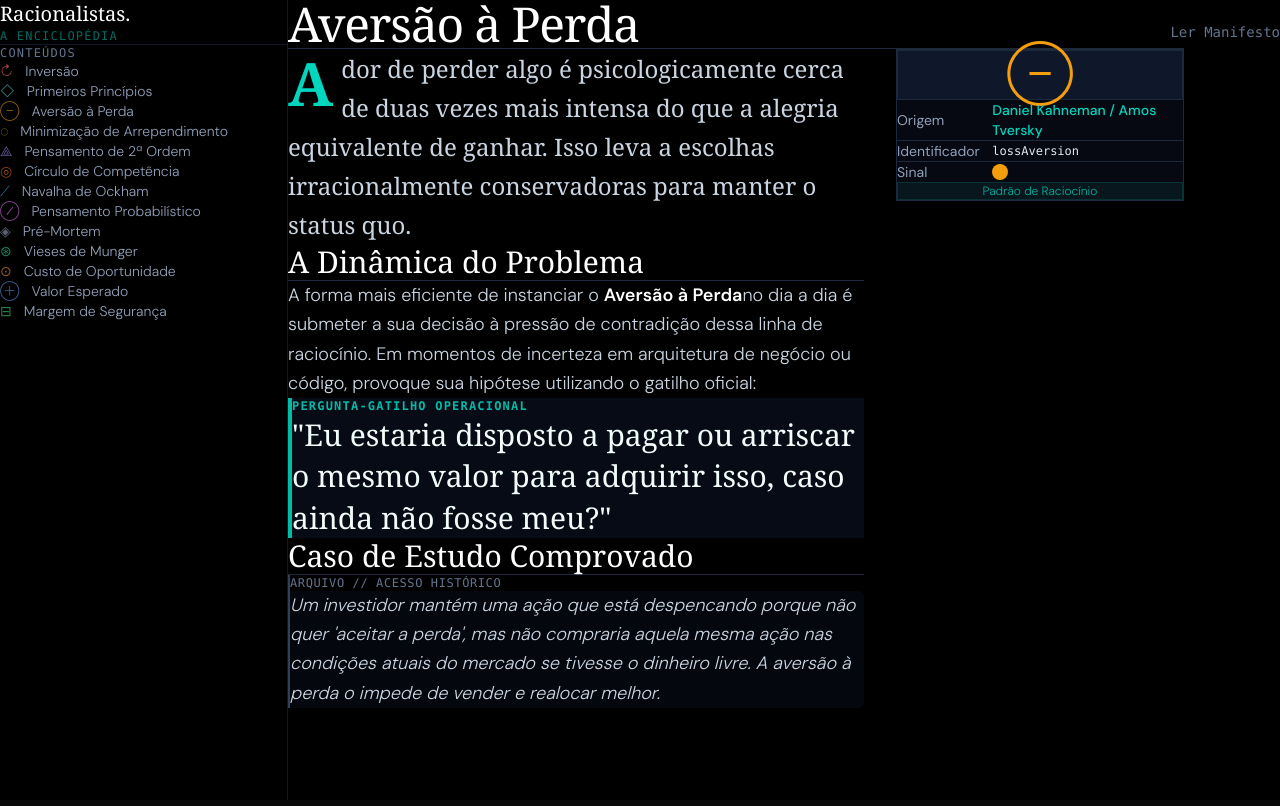
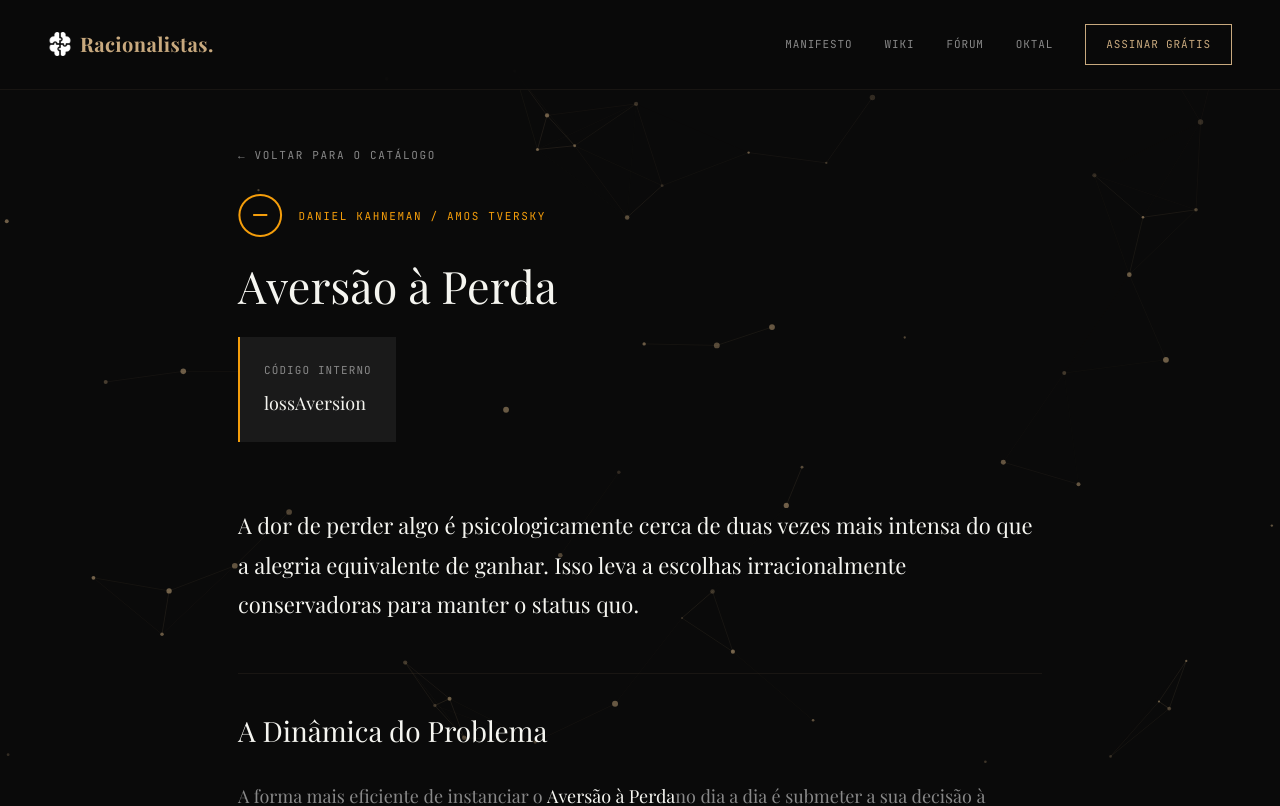
Before and after one commit to alexmeirelles/racionalistas, a Next.js app: page /wiki/aversao-a-perda in a window 1280 px wide. Shown: the top 806 px of the page. Built offline with nearby package versions, Linux system fonts and the light colour scheme; a web font is replaced by a local one.

Commit message:
refactor(wiki): espelha layout estrito da landing page em todo o diretorio

```diff
--- a/src/app/wiki/[slug]/page.tsx
+++ b/src/app/wiki/[slug]/page.tsx
@@ -1,108 +1,118 @@
-import React from 'react';
+import { wikiContent } from '@/lib/wiki-content';
+import { notFound } from 'next/navigation';
 import Link from 'next/link';
-import { notFound } from 'next/navigation';
-import { wikiContent } from '@/lib/wiki-content';
-
-export function generateStaticParams() {
-  return wikiContent.map((model) => ({
-    slug: model.slug,
-  }));
-}
-
-export function generateMetadata({ params }: { params: { slug: string } }) {
-  const model = wikiContent.find((m) => m.slug === params.slug);
-  if (!model) return { title: 'Não Encontrado' };
-
-  return {
-    title: `${model.name} | Racionalistas Wiki`,
-    description: model.definition,
-  };
-}
+import Image from "next/image";
+import iconPic from "../../icon.png";
 
 export default function WikiArticle({ params }: { params: { slug: string } }) {
-  const model = wikiContent.find((m) => m.slug === params.slug);
+  const model = wikiContent.find(m => m.slug === params.slug);
 
   if (!model) {
     notFound();
   }
 
   return (
-    <article className="relative min-h-full pb-20 max-w-full">
-      {/* Título Estilo Wikipedia (Sublinhado completo) */}
-      <header className="mb-6 border-b border-slate-800 pb-2 flex items-baseline justify-between">
-        <h1 className="text-4xl md:text-5xl font-serif text-white tracking-tight m-0">
-          {model.name}
-        </h1>
-      </header>
+    <>
+      <nav>
+        <div className="logo" style={{ display: "flex", alignItems: "center", gap: "0.5rem" }}>
+          <Image src={iconPic} alt="Racionalistas" width={24} height={24} style={{ filter: "brightness(0) invert(1)" }} />
+          <span>Racionalistas<span>.</span></span>
+        </div>
+        <div className="nav-links">
+          <Link href="/#manifesto" className="nav-link">Manifesto</Link>
+          <Link href="/wiki" className="nav-link">Wiki</Link>
+          <Link href="/forum" className="nav-link">Fórum</Link>
+          <Link href="/#oktal" className="nav-link">Oktal</Link>
+          <Link href="/#assinar" className="nav-cta">Assinar grátis</Link>
+        </div>
+      </nav>
 
-      <div className="flex flex-col xl:flex-row-reverse gap-8 items-start">
+      <section style={{ paddingTop: "140px", maxWidth: "900px", margin: "0 auto" }}>
 
-        {/* Infobox Direito (Wikipedia Style) */}
-        <aside className="w-full xl:w-72 flex-shrink-0 bg-slate-900/40 border border-slate-800 p-1 mb-8 xl:mb-0 xl:mt-2">
-          <div className="bg-slate-900 border border-slate-800 flex items-center justify-center py-6 text-5xl mb-1" style={{ color: model.color }}>
-            {model.icon}
+        {/* CABEÇALHO DO ARTIGO */}
+        <div style={{ marginBottom: "64px" }}>
+          <Link href="/wiki" style={{
+            fontFamily: "var(--mono)", fontSize: "11px", letterSpacing: "0.15em",
+            textTransform: "uppercase", color: "var(--gray-text)", textDecoration: "none",
+            marginBottom: "24px", display: "inline-block"
+          }}>
+            ← Voltar para o Catálogo
+          </Link>
+
+          <div style={{ display: "flex", alignItems: "center", gap: "16px", marginBottom: "16px" }}>
+            <span style={{ color: model.color, fontSize: "2rem" }}>{model.icon}</span>
+            <div className="section-tag" style={{ margin: 0, color: model.color }}>{model.thinker}</div>
           </div>
-          <table className="w-full text-sm border-collapse text-left">
-            <tbody>
-              <tr className="border-b border-slate-800">
-                <th className="py-2 px-3 text-slate-400 font-normal w-1/3">Origem</th>
-                <td className="py-2 px-3 text-teal-400 font-medium">{model.thinker}</td>
-              </tr>
-              <tr className="border-b border-slate-800">
-                <th className="py-2 px-3 text-slate-400 font-normal">Identificador</th>
-                <td className="py-2 px-3 text-slate-200 font-mono text-xs">{model.id}</td>
-              </tr>
-              <tr>
-                <th className="py-2 px-3 text-slate-400 font-normal">Sinal</th>
-                <td className="py-2 px-3">
-                  <div className="w-4 h-4 rounded-full" style={{ backgroundColor: model.color }}></div>
-                </td>
-              </tr>
-            </tbody>
-          </table>
-          <div className="bg-teal-900/20 text-teal-400/80 text-xs text-center py-2 mt-1 border border-teal-900/50">
-            Padrão de Raciocínio
+
+          <h1 className="section-title" style={{ maxWidth: "100%", marginBottom: "24px" }}>
+            {model.name}
+          </h1>
+
+          <div style={{ padding: "24px", background: "var(--gray)", borderLeft: `2px solid ${model.color}`, display: "inline-block" }}>
+            <div style={{ fontFamily: "var(--mono)", fontSize: "11px", color: "var(--gray-text)", textTransform: "uppercase", letterSpacing: "0.1em", marginBottom: "8px" }}>
+              CÓDIGO INTERNO
+            </div>
+            <div style={{ fontFamily: "var(--serif)", fontSize: "18px" }}>{model.id}</div>
           </div>
-        </aside>
+        </div>
 
-        {/* Conteúdo Fluido */}
-        <div className="flex-1 max-w-3xl text-slate-200">
-
-          <p className="text-slate-300 leading-relaxed font-serif text-xl md:text-2xl mb-8 first-letter:text-6xl first-letter:font-bold first-letter:text-teal-400 first-letter:mr-2 first-letter:mt-1 first-letter:float-left">
+        {/* CORPO DO TEXTO */}
+        <div style={{
+          fontSize: "18px", color: "var(--gray-text)", lineHeight: 1.8,
+          fontFamily: "var(--serif)", paddingBottom: "48px"
+        }}>
+          <p style={{ color: "var(--off-white)", fontSize: "22px", marginBottom: "48px" }}>
             {model.definition}
           </p>
 
-          <h2 className="text-3xl font-serif text-white border-b border-slate-800 pb-3 mt-16 mb-8">
+          <h2 style={{ fontFamily: "var(--serif)", fontSize: "28px", color: "var(--off-white)", marginBottom: "24px", paddingTop: "32px", borderTop: "1px solid var(--amber-dim)" }}>
             A Dinâmica do Problema
           </h2>
-          <p className="text-slate-300 text-lg leading-relaxed mb-6">
-            A forma mais eficiente de instanciar o <strong className="text-white font-bold">{model.name}</strong>
+          <p style={{ marginBottom: "32px" }}>
+            A forma mais eficiente de instanciar o <strong style={{ color: "var(--off-white)", fontWeight: "normal" }}>{model.name}</strong>
             no dia a dia é submeter a sua decisão à pressão de contradição dessa linha de raciocínio.
             Em momentos de incerteza em arquitetura de negócio ou código, provoque sua hipótese utilizando o gatilho oficial:
           </p>
 
-          <div className="border-l-4 border-teal-500 bg-slate-900/50 p-6 md:p-8 my-10 relative">
-            <div className="text-xs font-mono text-teal-500 mb-4 uppercase tracking-widest font-bold">
+          <div style={{ background: "var(--gray)", padding: "48px", textAlign: "center", margin: "48px 0" }}>
+            <div style={{
+              fontFamily: "var(--mono)", fontSize: "11px", letterSpacing: "0.15em",
+              textTransform: "uppercase", color: model.color, marginBottom: "24px"
+            }}>
               Pergunta-Gatilho Operacional
             </div>
-            <p className="text-2xl md:text-3xl font-serif text-teal-50 leading-snug">
+            <p style={{ fontFamily: "var(--serif)", fontSize: "1.8rem", color: "var(--off-white)", margin: 0, fontStyle: "italic", lineHeight: 1.4 }}>
               "{model.triggerQuestion}"
             </p>
           </div>
 
-          <h2 className="text-3xl font-serif text-white border-b border-slate-800 pb-3 mt-16 mb-8">
+          <h2 style={{ fontFamily: "var(--serif)", fontSize: "28px", color: "var(--off-white)", marginBottom: "24px", paddingTop: "32px", borderTop: "1px solid var(--amber-dim)" }}>
             Caso de Estudo Comprovado
           </h2>
-          <div className="text-slate-300 text-lg leading-relaxed pl-6 border-l-2 border-slate-700">
-            <span className="block text-xs font-mono text-slate-500 mb-4 uppercase tracking-wider">Arquivo // Acesso Histórico</span>
-            <p className="bg-slate-900/30 p-6 rounded-r-md text-slate-300 italic">
+          <div style={{ paddingLeft: "32px", borderLeft: "1px solid var(--gray-mid)" }}>
+            <div style={{ fontFamily: "var(--mono)", fontSize: "11px", color: "var(--gray-text)", textTransform: "uppercase", letterSpacing: "0.1em", marginBottom: "16px" }}>
+              Arquivo // Acesso Histórico
+            </div>
+            <p style={{ margin: 0 }}>
               {model.example}
             </p>
           </div>
 
         </div>
+      </section>
 
-      </div>
-    </article>
+      <div className="divider"><hr /></div>
+
+      <footer>
+        <div className="footer-copy">© 2026 Racionalistas. Todos os direitos reservados.</div>
+        <div className="footer-tagline">Pensamento claro é infraestrutura.</div>
+      </footer>
+    </>
   );
 }
+
+export async function generateStaticParams() {
+  return wikiContent.map((item) => ({
+    slug: item.slug,
+  }));
+}
--- a/src/app/wiki/layout.tsx
+++ /dev/null
@@ -1,73 +0,0 @@
-import React from 'react';
-import Link from 'next/link';
-import { wikiContent } from '@/lib/wiki-content';
-
-export const metadata = {
-  title: 'Wiki | Racionalistas',
-  description: 'Catálogo de Modelos Mentais Racionalistas',
-};
-
-export default function WikiLayout({ children }: { children: React.ReactNode }) {
-  return (
-    <div className="flex bg-black text-slate-200 min-h-screen">
-
-      {/* Sidebar - Fixa lateral desktop */}
-      <aside className="hidden md:flex flex-col w-72 bg-black border-r border-slate-900 h-screen sticky top-0 overflow-y-auto">
-        <div className="p-6 pb-2 border-b border-slate-900 sticky top-0 bg-black z-10">
-          <Link href="/" className="text-xl font-serif text-white hover:text-teal-400 transition-colors flex items-center gap-2">
-            Racionalistas.
-          </Link>
-          <div className="text-xs font-mono text-teal-600/70 mt-1 mb-4 uppercase tracking-widest">
-            A Enciclopédia
-          </div>
-        </div>
-
-        <div className="p-4 pt-6 flex-1">
-          <h3 className="text-xs font-mono text-slate-500 uppercase tracking-widest pl-2 mb-3">
-            Conteúdos
-          </h3>
-          <ul className="space-y-[1px]">
-            {wikiContent.map((model) => (
-              <li key={model.id}>
-                <Link
-                  href={`/wiki/${model.slug}`}
-                  className="flex items-center gap-3 px-2 py-1.5 rounded-md text-sm text-slate-400 hover:text-teal-400 hover:bg-teal-900/10 transition-colors group"
-                >
-                  <span className="opacity-60 group-hover:opacity-100" style={{ color: model.color }}>{model.icon}</span>
-                  <span className="truncate">{model.name}</span>
-                </Link>
-              </li>
-            ))}
-          </ul>
-        </div>
-      </aside>
-
-      {/* Área Principal (Topbar + Conteúdo) */}
-      <div className="flex-1 flex flex-col min-w-0 bg-black">
-
-        {/* Topbar Mobile */}
-        <div className="md:hidden flex items-center justify-between p-4 border-b border-slate-900 bg-black/80 backdrop-blur-md sticky top-0 z-20">
-          <Link href="/" className="text-lg font-serif text-white flex items-center gap-2">
-            Racionalistas.
-          </Link>
-          <button className="text-slate-400 hover:text-white">
-            <svg xmlns="http://www.w3.org/2000/svg" className="h-6 w-6" fill="none" viewBox="0 0 24 24" stroke="currentColor">
-              <path strokeLinecap="round" strokeLinejoin="round" strokeWidth={2} d="M4 6h16M4 12h16M4 18h16" />
-            </svg>
-          </button>
-        </div>
-
-        {/* Topbar Desktop (Opcional, apenas status) */}
-        <div className="hidden md:flex items-center justify-end p-4 h-16 w-full absolute top-0 right-0 z-10 pointer-events-none">
-          <div className="flex items-center gap-6 text-sm font-mono text-slate-500 pointer-events-auto">
-            <Link href="/" className="hover:text-white transition-colors">Ler Manifesto</Link>
-          </div>
-        </div>
-
-        <main className="flex-1 p-6 md:p-12 lg:p-16 max-w-4xl mx-auto w-full pt-16 md:pt-24 bg-black">
-          {children}
-        </main>
-      </div>
-    </div>
-  );
-}
--- a/src/app/wiki/page.tsx
+++ b/src/app/wiki/page.tsx
@@ -1,62 +1,58 @@
-import React from 'react';
+import { wikiContent } from '@/lib/wiki-content';
 import Link from 'next/link';
-import { wikiContent } from '@/lib/wiki-content';
-
-export const metadata = {
-  title: 'Wiki | Racionalistas',
-  description: 'Catálogo de Modelos Mentais Racionalistas',
-};
+import Image from "next/image";
+import iconPic from "../icon.png";
 
 export default function WikiIndex() {
+  const sortedContent = [...wikiContent].sort((a,b) => a.name.localeCompare(b.name));
+
   return (
     <>
-      <div className="mb-12 border-b border-slate-900 pb-8">
-        <h1 className="text-4xl md:text-5xl font-serif text-white mb-4 tracking-tight">
-          A Enciclopédia Racionalista
-        </h1>
-        <p className="text-xl text-slate-400 max-w-2xl font-serif italic m-0">
-          O portal colaborativo (e fechado) de infraestrutura cognitiva.
+      <nav>
+        <div className="logo" style={{ display: "flex", alignItems: "center", gap: "0.5rem" }}>
+          <Image src={iconPic} alt="Racionalistas" width={24} height={24} style={{ filter: "brightness(0) invert(1)" }} />
+          <span>Racionalistas<span>.</span></span>
+        </div>
+        <div className="nav-links">
+          <Link href="/#manifesto" className="nav-link">Manifesto</Link>
+          <Link href="/wiki" className="nav-link">Wiki</Link>
+          <Link href="/forum" className="nav-link">Fórum</Link>
+          <Link href="/#oktal" className="nav-link">Oktal</Link>
+          <Link href="/#assinar" className="nav-cta">Assinar grátis</Link>
+        </div>
+      </nav>
+
+      <section style={{ paddingTop: "140px" }}>
+        <div className="section-tag">A Enciclopédia Racionalista</div>
+        <h2 className="section-title" style={{ maxWidth: "800px" }}>O portal de infraestrutura cognitiva.</h2>
+        <p className="section-text" style={{ maxWidth: "700px" }}>
+          A maioria das pessoas decide no piloto automático. A intuição é útil em padrões repetitivos, mas falha em ambientes caóticos. A proposta deste diretório é mapear, arquivar e exemplificar os Modelos Mentais mais robustos documentados pela humanidade.
         </p>
-      </div>
 
-      <div className="max-w-none text-slate-200">
-
-        <div className="bg-slate-900/40 border border-slate-800 rounded-md p-6 mb-12 flex gap-4 md:gap-8 items-start">
-          <div className="text-3xl hidden md:block opacity-50 mt-1">🧭</div>
-          <div>
-            <h2 className="text-2xl font-bold text-white mt-0 mb-3 font-serif">Bem-vindo(a) ao Catálogo</h2>
-            <p className="text-lg text-slate-300 mt-0 mb-0 leading-relaxed font-serif">
-              A maioria das pessoas decide no piloto automático. A intuição é útil em padrões repetitivos, mas falha em ambientes caóticos. A proposta deste diretório é mapear, arquivar e exemplificar os Modelos Mentais mais robustos documentados pela humanidade. Utilize o índice ao lado para navegar por cada estrutura de pensamento.
-            </p>
-          </div>
-        </div>
-
-        <h2 className="text-3xl font-serif text-teal-400 border-b border-slate-800 pb-3 mb-8 mt-12">
-          Índice Alfabético Geral
-        </h2>
-
-        {/* Lista simples em estilo diretório ao invés de colunas nativas problemáticas */}
-        <div className="grid grid-cols-1 md:grid-cols-2 gap-x-12 gap-y-6">
-          {wikiContent.concat().sort((a,b) => a.name.localeCompare(b.name)).map((model) => (
-            <div key={model.id} className="flex border-b border-slate-900 pb-4">
-              <div className="mr-4 mt-1 opacity-80 text-xl" style={{ color: model.color }}>{model.icon}</div>
-              <div className="flex-1">
-                <Link
-                  href={`/wiki/${model.slug}`}
-                  className="inline-block font-bold text-teal-400 hover:text-teal-300 hover:underline underline-offset-4 decoration-teal-500 mb-1"
-                >
-                  {model.name}
-                </Link>
-                <div className="text-xs text-slate-500 mb-1 font-mono uppercase tracking-widest">{model.thinker}</div>
-                <p className="text-sm text-slate-400 line-clamp-2 mt-0 mb-0 leading-snug">
+        <div className="models-grid" style={{ gridTemplateColumns: "repeat(auto-fill, minmax(300px, 1fr))", marginTop: "48px" }}>
+          {sortedContent.map((model) => (
+            <Link href={`/wiki/${model.slug}`} key={model.id} style={{ textDecoration: 'none' }}>
+              <div className="model-card" style={{ textAlign: "left", display: "flex", flexDirection: "column", height: "100%", padding: "32px 24px" }}>
+                <div style={{ display: "flex", justifyContent: "space-between", alignItems: "flex-start", marginBottom: "16px" }}>
+                  <div className="model-name" style={{ margin: 0, fontSize: "20px" }}>{model.name}</div>
+                  <div style={{ color: model.color, fontSize: "1.2rem", opacity: 0.8 }}>{model.icon}</div>
+                </div>
+                <div className="model-thinker" style={{ marginBottom: "12px" }}>{model.thinker}</div>
+                <div style={{ fontSize: "14px", color: "var(--gray-text)", lineHeight: 1.6 }}>
                   {model.definition}
-                </p>
+                </div>
               </div>
-            </div>
+            </Link>
           ))}
         </div>
+      </section>
 
-      </div>
+      <div className="divider"><hr /></div>
+
+      <footer>
+        <div className="footer-copy">© 2026 Racionalistas. Todos os direitos reservados.</div>
+        <div className="footer-tagline">Pensamento claro é infraestrutura.</div>
+      </footer>
     </>
   );
 }
```
